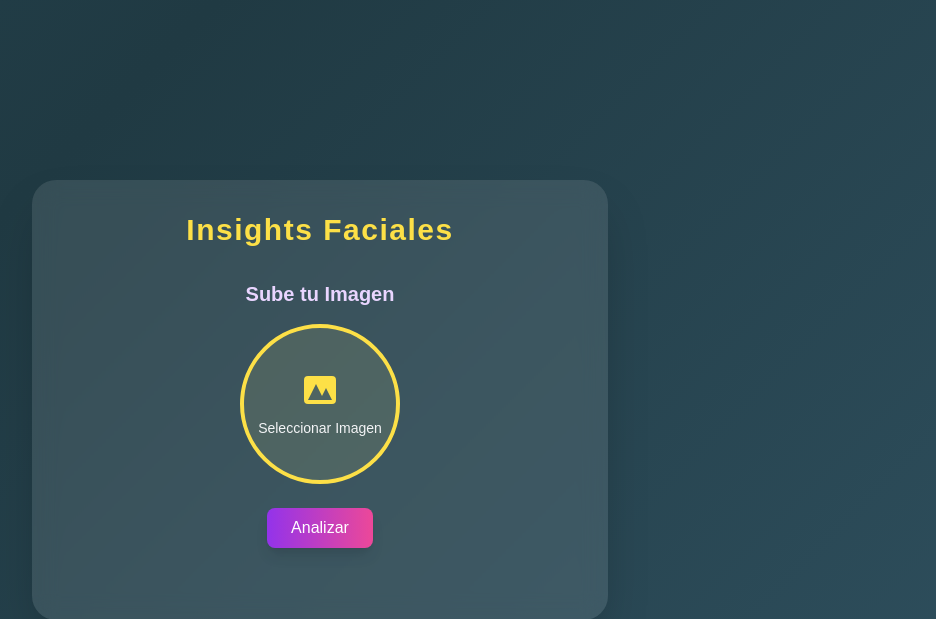
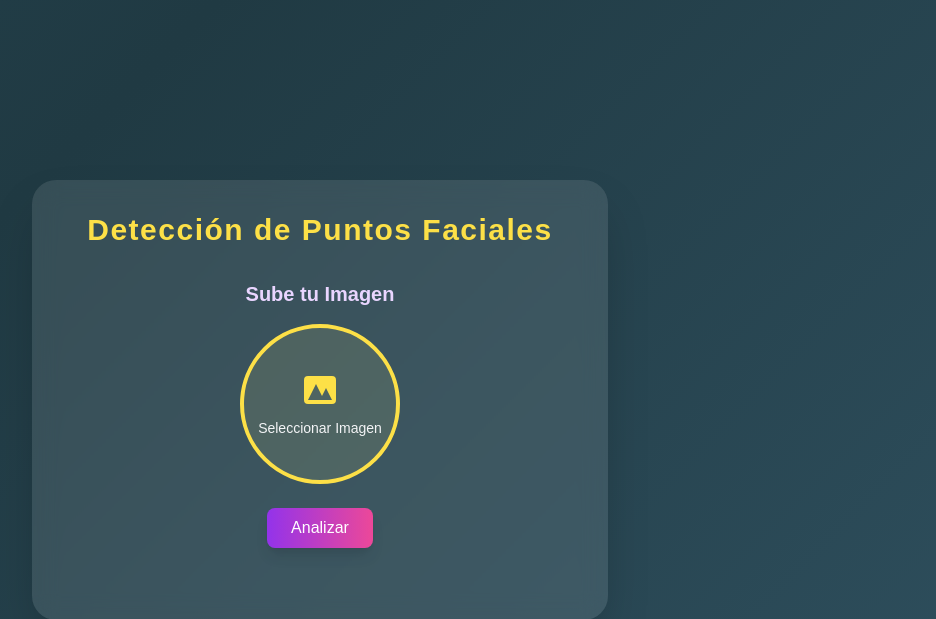
Before and after one commit to ANAFRAN82/anafrancoemociones, a Flask app: page / in a window 1280 px wide. Shown: the top 619 px of the page, without its empty margins (320-1256 px from the left). Run offline with Flask 2, Linux system fonts and the light colour scheme; some libraries are stand-ins or nearby versions.

Commit message:
Update index.html

```diff
--- a/emotion/templates/index.html
+++ b/emotion/templates/index.html
@@ -4,7 +4,7 @@
 <head>
     <meta charset="UTF-8">
     <meta name="viewport" content="width=device-width, initial-scale=1.0">
-    <title>Detección de Puntos Faciales</title>
+    <title>Detección de Puntos Faciales (Ana Franco)</title>
     <script src="https://cdn.tailwindcss.com"></script>
     <script src="https://code.jquery.com/jquery-3.6.0.min.js"></script>
     <style>
@@ -26,7 +26,7 @@
 <body class="flex items-center justify-center min-h-screen text-gray-100">
 
     <div class="max-w-xl w-full bg-white bg-opacity-10 rounded-3xl shadow-2xl p-8 backdrop-blur-md">
-        <h1 class="text-3xl font-bold text-center mb-8 text-yellow-300 tracking-wider">Insights Faciales</h1>
+        <h1 class="text-3xl font-bold text-center mb-8 text-yellow-300 tracking-wider">Detección de Puntos Faciales</h1>
 
         <section class="mb-10 text-center">
             <h2 class="text-xl font-semibold mb-4 text-purple-200">Sube tu Imagen</h2>
```
